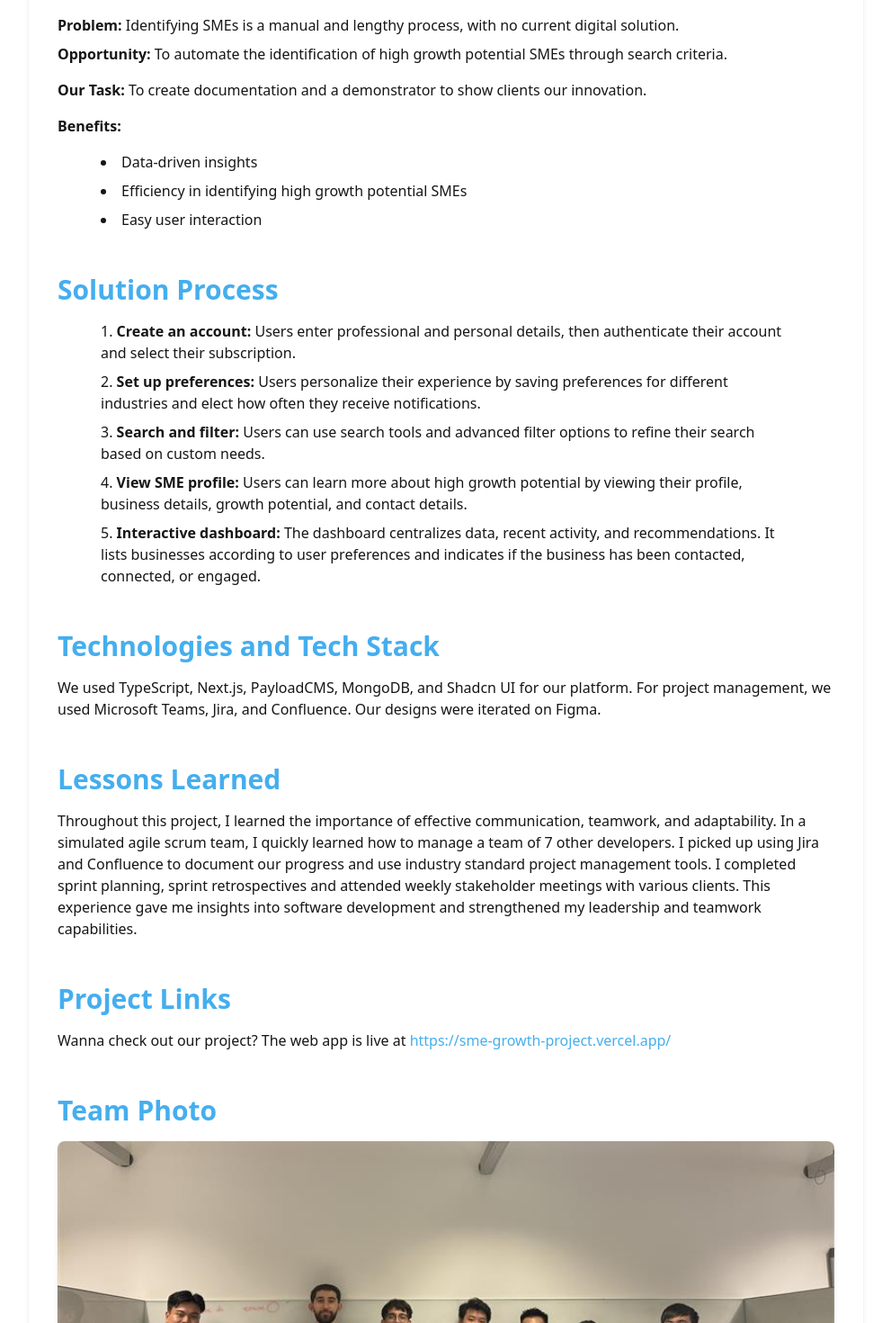
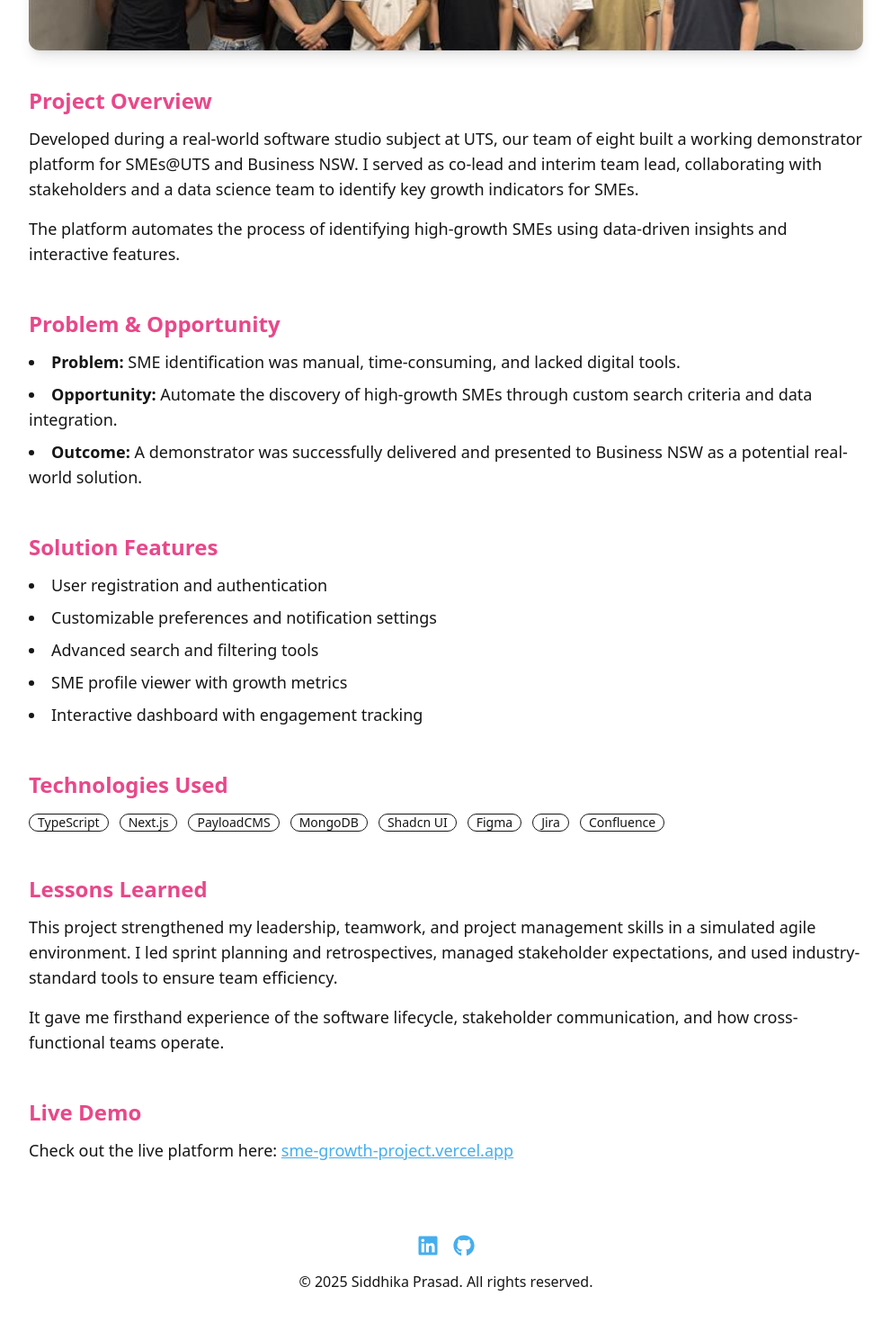
Before and after one commit to ssiddhika/Portfolio, a Next.js app: page /projects/project1 in a window 1280 px wide. Shown: the part 600-2070 px from the top of the page at 90% size, without its empty margins (144-1135 px from the left). Built offline with nearby package versions, Linux system fonts and the light colour scheme.

Commit message:
Updated SME project

```diff
--- a/src/pages/projects/project1.tsx
+++ b/src/pages/projects/project1.tsx
@@ -1,181 +1,109 @@
-import { useEffect } from 'react';
+import Head from 'next/head';
 import Image from 'next/image';
-import Head from 'next/head';
-import gsap from 'gsap';
-import { ScrollTrigger } from 'gsap/dist/ScrollTrigger';
 
-gsap.registerPlugin(ScrollTrigger);
-
-const Project1 = () => {
-  useEffect(() => {
-    gsap.from(".fade-in", {
-      opacity: 0,
-      duration: 1,
-      scrollTrigger: {
-        trigger: ".fade-in",
-        start: "top 80%",
-        toggleActions: "play none none none"
-      }
-    });
-
-    gsap.from(".slide-in-left", {
-      opacity: 0,
-      x: -50,
-      duration: 1,
-      scrollTrigger: {
-        trigger: ".slide-in-left",
-        start: "top 80%",
-        toggleActions: "play none none none"
-      }
-    });
-
-    gsap.from(".slide-in-right", {
-      opacity: 0,
-      x: 50,
-      duration: 1,
-      scrollTrigger: {
-        trigger: ".slide-in-right",
-        start: "top 80%",
-        toggleActions: "play none none none"
-      }
-    });
-
-    gsap.from(".stagger-list .stagger-item", {
-      opacity: 0,
-      y: 20,
-      duration: 1,
-      stagger: 0.2,
-      scrollTrigger: {
-        trigger: ".stagger-list",
-        start: "top 80%",
-        toggleActions: "play none none none"
-      }
-    });
-
-    gsap.from(".scale-rotate", {
-      opacity: 0,
-      scale: 0.8,
-      rotate: 10,
-      duration: 1,
-      scrollTrigger: {
-        trigger: ".scale-rotate",
-        start: "top 80%",
-        toggleActions: "play none none none"
-      }
-    });
-  }, []);
-
+const Project5 = () => {
   return (
     <>
       <Head>
-        <title>SME Growth Recommender Platform | Siddhika&apos;s Portfolio</title>
+        <title>SME Growth Recommender | Siddhika&apos;s Portfolio</title>
+        <meta name="description" content="A web-based platform built to identify high-growth SMEs using automation and data insights." />
       </Head>
       <div className="container mx-auto px-8 lg:px-12 max-w-screen-lg py-12 lg:py-16">
-        <div className="bg-base-100 p-8 rounded-lg shadow-md">
-          <h1 className="text-4xl font-bold text-primary mb-8 fade-in">
+        {/* Title */}
+        <h1 className="text-3xl lg:text-4xl font-bold text-primary mb-4">
           SME Growth Recommender Platform
         </h1>
-          <p className="text-lg lg:text-xl text-base-content mb-8 fade-in">
-            The SME Growth Recommender is a web-based application developed during my software development studio subject.
+        <p className="text-lg text-base-content mb-8">
+          A web-based tool built to help identify and support high-growth potential small to medium enterprises (SMEs) through automated insights and advanced filtering.
         </p>
 
+        {/* Image */}
+        <div className="relative w-full h-72 md:h-96 mb-10 rounded-xl overflow-hidden shadow-lg">
+          <Image
+            src="/images/SDSTeam.png"
+            alt="SME Growth Recommender"
+            layout="fill"
+            objectFit="cover"
+          />
+        </div>
+
+        {/* Overview */}
         <section className="mb-12">
-            <h2 className="text-3xl font-bold text-primary mb-4 slide-in-left">Project Overview</h2>
-            <p className="text-base-content mb-4">
-              This subject is designed to emulate a real software development practice, where student teams work on industry-initiated projects.
-              I worked in a group of 8, where I played a leadership role as a team co-lead and interim team lead. Our team collaborated with the
-              program lead of SMEs@UTS, a program enabling businesses to reach their potential growth. This project collaborated with a data science team
-              to identify data points that went into calculating high growth potential. This project was the first iteration to be a demonstrator
-              that was presented to Business NSW.
+          <h2 className="text-2xl font-semibold text-secondary mb-3">Project Overview</h2>
+          <p className="text-base lg:text-lg text-base-content mb-4">
+            Developed during a real-world software studio subject at UTS, our team of eight built a working demonstrator platform for SMEs@UTS and Business NSW. I served as co-lead and interim team lead, collaborating with stakeholders and a data science team to identify key growth indicators for SMEs.
+          </p>
+          <p className="text-base lg:text-lg text-base-content">
+            The platform automates the process of identifying high-growth SMEs using data-driven insights and interactive features.
           </p>
         </section>
 
+        {/* Problem & Opportunity */}
         <section className="mb-12">
-            <h2 className="text-3xl font-bold text-primary mb-4 slide-in-right">Problem and Opportunity</h2>
-            <p className="text-base-content mb-2">
-              <strong>Problem:</strong> Identifying SMEs is a manual and lengthy process, with no current digital solution.
-            </p>
-            <p className="text-base-content mb-4">
-              <strong>Opportunity:</strong> To automate the identification of high growth potential SMEs through search criteria.
-            </p>
-            <p className="text-base-content mb-4">
-              <strong>Our Task:</strong> To create documentation and a demonstrator to show clients our innovation.
-            </p>
-            <p className="text-base-content mb-4">
-              <strong>Benefits:</strong>
-            </p>
-            <ul className="list-disc list-inside text-base-content mx-12 ">
-              <li className="mb-2 stagger-item">Data-driven insights</li>
-              <li className="mb-2 stagger-item">Efficiency in identifying high growth potential SMEs</li>
-              <li className="stagger-item">Easy user interaction</li>
+          <h2 className="text-2xl font-semibold text-secondary mb-3">Problem & Opportunity</h2>
+          <ul className="list-disc list-inside text-base lg:text-lg text-base-content space-y-2">
+            <li><strong>Problem:</strong> SME identification was manual, time-consuming, and lacked digital tools.</li>
+            <li><strong>Opportunity:</strong> Automate the discovery of high-growth SMEs through custom search criteria and data integration.</li>
+            <li><strong>Outcome:</strong> A demonstrator was successfully delivered and presented to Business NSW as a potential real-world solution.</li>
           </ul>
         </section>
 
+        {/* Key Features */}
         <section className="mb-12">
-            <h2 className="text-3xl font-bold text-primary mb-4 slide-in-left">Solution Process</h2>
-            <ol className="list-decimal list-inside text-base-content mx-12 stagger-list">
-              <li className="mb-2 stagger-item">
-                <strong>Create an account:</strong> Users enter professional and personal details, then authenticate their account and select their subscription.
-              </li>
-              <li className="mb-2 stagger-item">
-                <strong>Set up preferences:</strong> Users personalize their experience by saving preferences for different industries and elect how often they receive notifications.
-              </li>
-              <li className="mb-2 stagger-item">
-                <strong>Search and filter:</strong> Users can use search tools and advanced filter options to refine their search based on custom needs.
-              </li>
-              <li className="mb-2 stagger-item">
-                <strong>View SME profile:</strong> Users can learn more about high growth potential by viewing their profile, business details, growth potential, and contact details.
-              </li>
-              <li className="stagger-item">
-                <strong>Interactive dashboard:</strong> The dashboard centralizes data, recent activity, and recommendations. It lists businesses according to user preferences and indicates if the business has been contacted, connected, or engaged.
-              </li>
-            </ol>
+          <h2 className="text-2xl font-semibold text-secondary mb-3">Solution Features</h2>
+          <ul className="list-disc list-inside text-base lg:text-lg text-base-content space-y-2">
+            <li>User registration and authentication</li>
+            <li>Customizable preferences and notification settings</li>
+            <li>Advanced search and filtering tools</li>
+            <li>SME profile viewer with growth metrics</li>
+            <li>Interactive dashboard with engagement tracking</li>
+          </ul>
         </section>
 
+        {/* Tech Stack */}
         <section className="mb-12">
-            <h2 className="text-3xl font-bold text-primary mb-4 slide-in-right ">Technologies and Tech Stack</h2>
-            <p className="text-base-content mb-4">
-              We used TypeScript, Next.js, PayloadCMS, MongoDB, and Shadcn UI for our platform. For project management, we used Microsoft Teams, Jira, and Confluence. Our designs were iterated on Figma.
+          <h2 className="text-2xl font-semibold text-secondary mb-3">Technologies Used</h2>
+          <div className="flex flex-wrap gap-3 mt-4">
+            <span className="badge badge-outline">TypeScript</span>
+            <span className="badge badge-outline">Next.js</span>
+            <span className="badge badge-outline">PayloadCMS</span>
+            <span className="badge badge-outline">MongoDB</span>
+            <span className="badge badge-outline">Shadcn UI</span>
+            <span className="badge badge-outline">Figma</span>
+            <span className="badge badge-outline">Jira</span>
+            <span className="badge badge-outline">Confluence</span>
+          </div>
+        </section>
+
+        {/* Lessons Learned */}
+        <section className="mb-12">
+          <h2 className="text-2xl font-semibold text-secondary mb-3">Lessons Learned</h2>
+          <p className="text-base lg:text-lg text-base-content mb-4">
+            This project strengthened my leadership, teamwork, and project management skills in a simulated agile environment. I led sprint planning and retrospectives, managed stakeholder expectations, and used industry-standard tools to ensure team efficiency.
+          </p>
+          <p className="text-base lg:text-lg text-base-content">
+            It gave me firsthand experience of the software lifecycle, stakeholder communication, and how cross-functional teams operate.
           </p>
         </section>
 
-          <section className="mb-12">
-            <h2 className="text-3xl font-bold text-primary mb-4 slide-in-left">Lessons Learned</h2>
-            <p className="text-base-content mb-4">
-              Throughout this project, I learned the importance of effective communication, teamwork, and adaptability.
-              In a simulated agile scrum team, I quickly learned how to manage a team of 7 other developers.
-              I picked up using Jira and Confluence to document our progress and use industry standard project management tools.
-              I completed sprint planning, sprint retrospectives and attended weekly stakeholder meetings with various clients.
-              This experience gave me insights into software development and strengthened my leadership and teamwork capabilities.
-            </p>
-          </section>
-
-          <section className="mb-12">
-            <h2 className="text-3xl font-bold text-primary mb-4 slide-in-right">Project Links</h2>
-            <p className="text-base-content">
-              Wanna check out our project? The web app is live at{' '}
-              <a href="https://sme-growth-project.vercel.app/" target="_blank" rel="noopener noreferrer" className="text-primary hover:underline">
-                https://sme-growth-project.vercel.app/
+        {/* Project Link */}
+        <section>
+          <h2 className="text-2xl font-semibold text-secondary mb-3">Live Demo</h2>
+          <p className="text-base lg:text-lg text-base-content">
+            Check out the live platform here:{' '}
+            <a
+              href="https://sme-growth-project.vercel.app/"
+              className="text-primary underline hover:text-secondary"
+              target="_blank"
+              rel="noopener noreferrer"
+            >
+              sme-growth-project.vercel.app
             </a>
           </p>
         </section>
-
-          <section className="mb-12">
-            <h2 className="text-3xl font-bold text-primary mb-4">Team Photo</h2>
-            <div className="relative w-full h-80 mb-4 ">
-              <Image
-                src="/images/SDSTeam.png"
-                alt="Team Photo"
-                layout="fill"
-                objectFit="cover"
-                className="rounded-lg shadow-md"
-              />
-            </div>
-          </section>
-        </div>
       </div>
     </>
   );
 };
 
-export default Project1;
+export default Project5;
```
Also changed, not shown: public/images/SME.png (added). Lines whose indentation alone changed are shown as unchanged.
